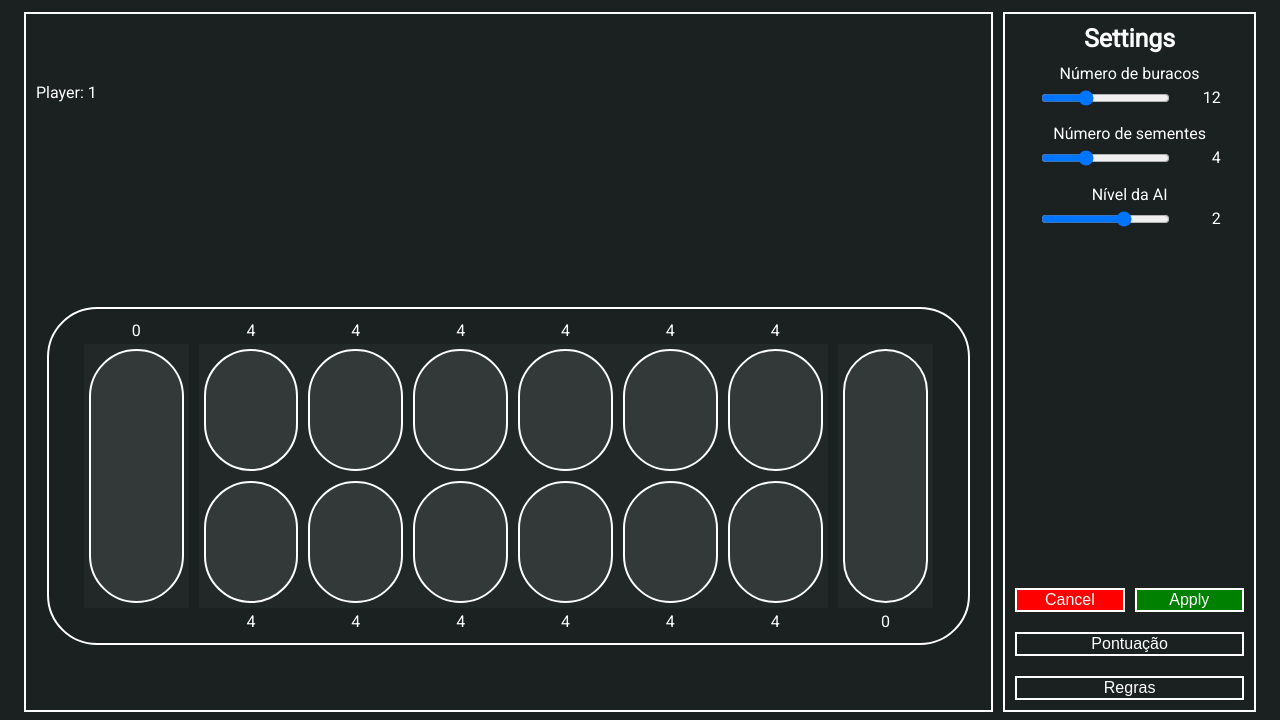
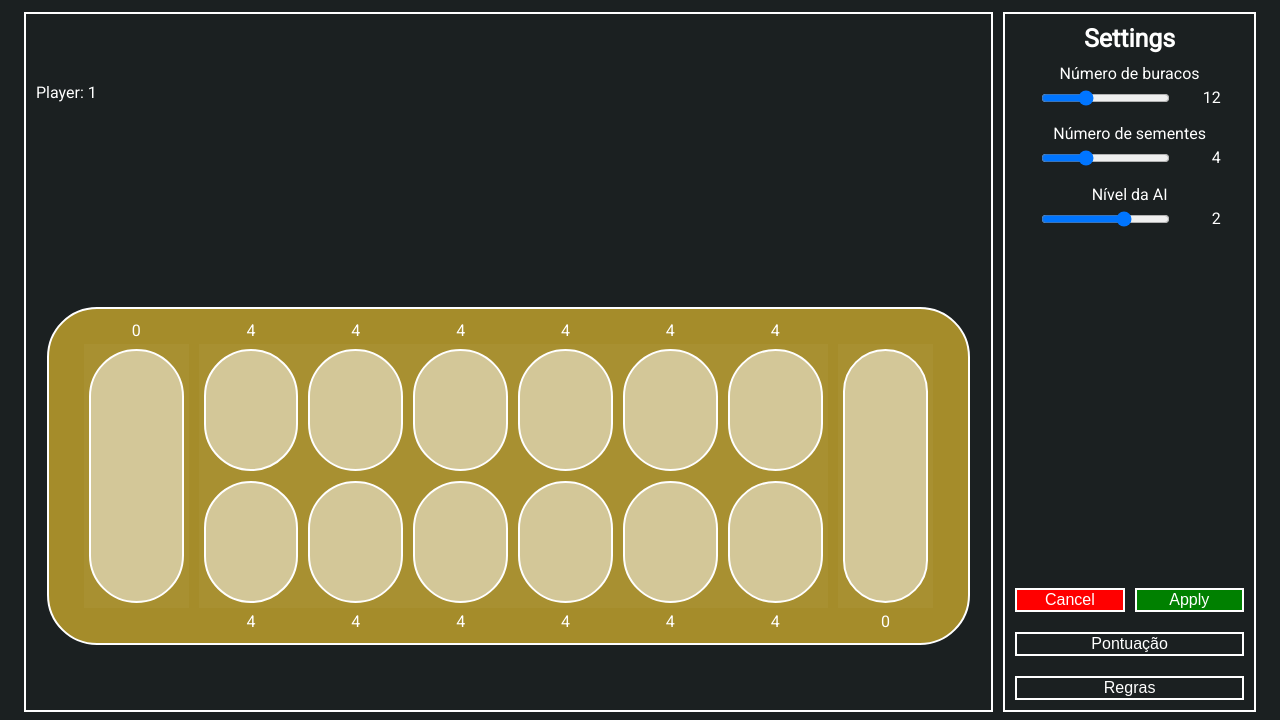
Before and after one commit to Henrique-Valente/LTW-Proj1, a plain HTML site: page index.html in a window 1280 px wide. Shown: the part 105-825 px from the top of the page. Drawn offline with Linux system fonts and the light colour scheme.

Commit message:
added color

```diff
--- a/style.css
+++ b/style.css
@@ -149,6 +149,7 @@ html {
   width:90%;
   border-radius:50px;
   padding:30px;
+  background: #a58c2a;
 }
 
 .holes{
@@ -184,7 +185,7 @@ html {
 
 .pot {
   position:relative;
-  background-color:rgba(255, 255, 255, 0.08);
+  background-color:rgba(255, 255, 255, 0.50);
   flex-grow:1;
   margin:5px;
   border-radius:50px;
```
